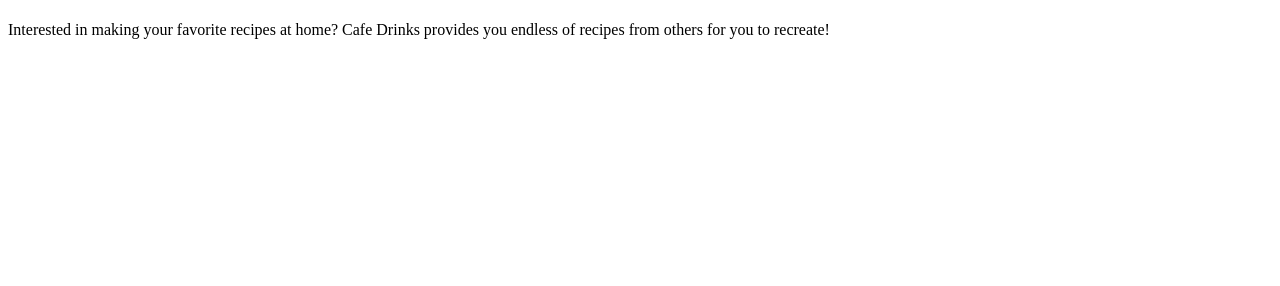
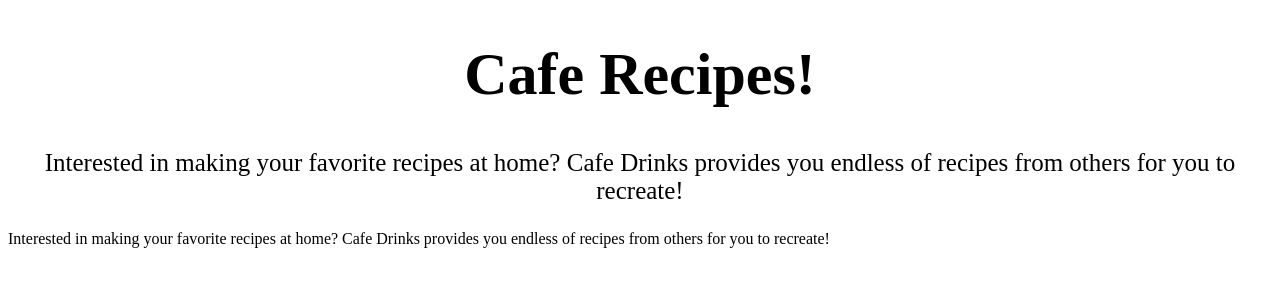
Before and after one commit to jessicaoyep/cafedrinks, a plain HTML site: page index.html in a window 1280 px wide. Drawn offline with Linux system fonts and the light colour scheme.

Commit message:
designed

```diff
--- a/designTwo.css
+++ b/designTwo.css
@@ -1,5 +1,13 @@
-h1{
-    color: #333;
-    font-family: Arial, sans-serif;
-    text-align: center;
+.header{
+    text-align:center;
 }
+
+.title {
+    font-size: 60px;
+    color: e9d3d0
+}
+
+#description {
+    font-size: 25px;
+    color: e9d3d0;
+};
--- a/index.html
+++ b/index.html
@@ -7,11 +7,19 @@
      <link rel = "stylesheet" href = "designTwo.css" />
 </head>
 
-<body>
+
     <!-- Visible content goes here -->
-   <h1>
-        <title> Cafe Recipes! </title>
-    </h1>
+     <body>
+        <div class = "header">
+            <h1 class = "title">
+                Cafe Recipes!
+            </h1>
+            <p id = "description"> Interested in making your favorite recipes at home?
+                Cafe Drinks provides you endless of recipes from others for
+                you to recreate!
+            </p>
+        </div>
+     </body>
 
 </body>
     <p>Interested in making your favorite recipes at home?
```
